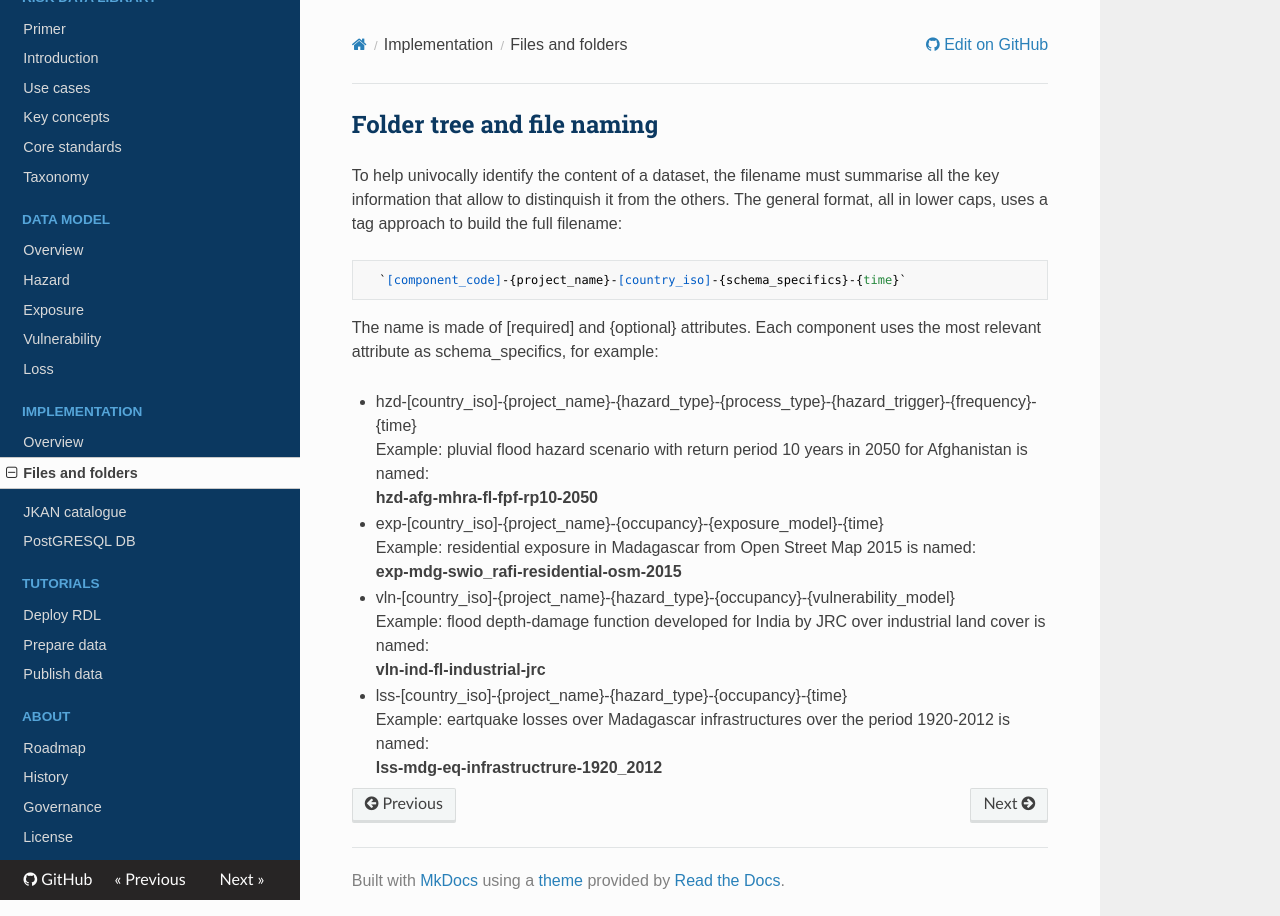
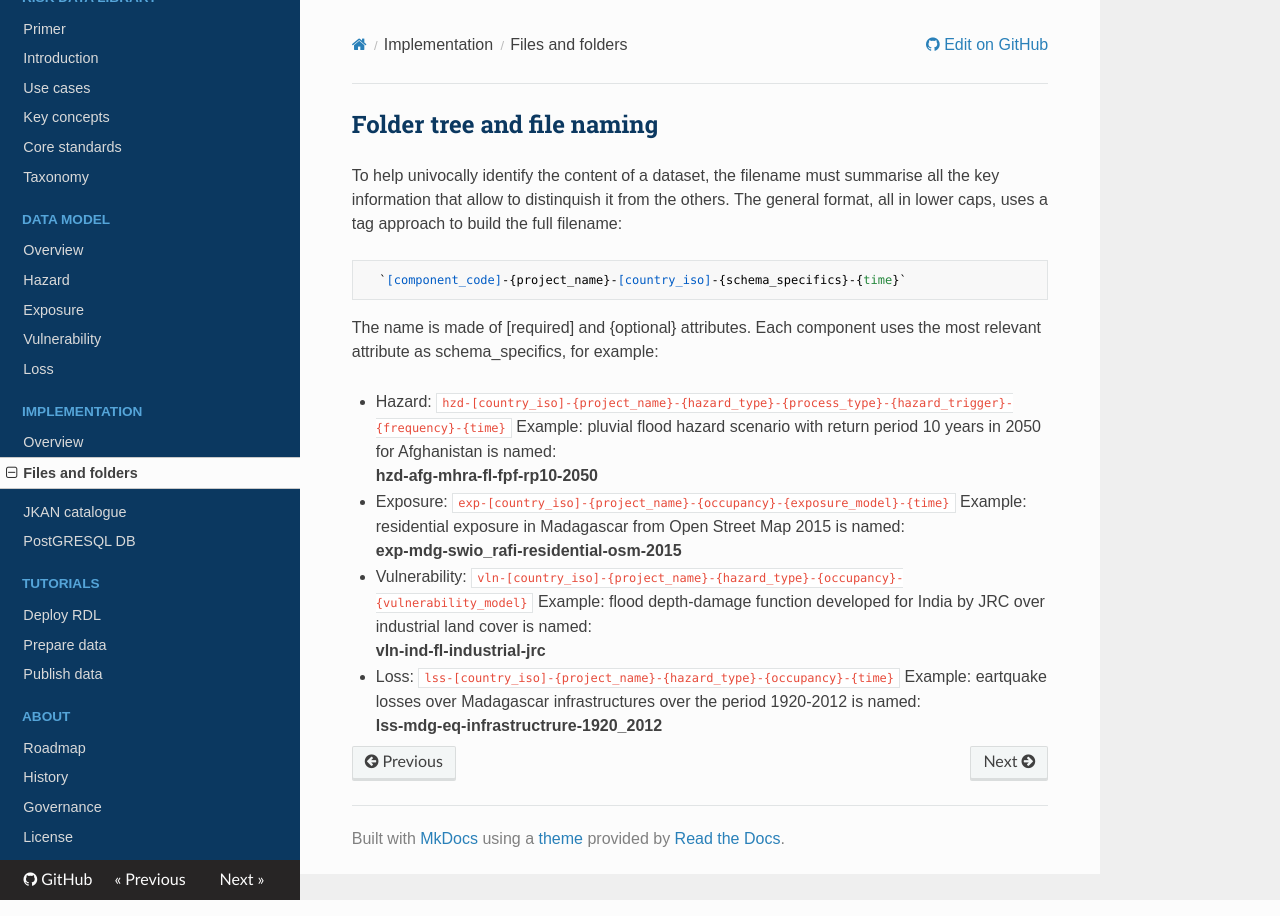
Before and after one commit to GFDRR/rdl-docs, an MkDocs documentation site: the page built from docs/folder_files.md, in a window 1280 px wide. Built offline with MkDocs 1.6.1, drawn with Linux system fonts in a browser that asks for light colours; nearby versions of some CDN libraries.

Commit message:
Update folder_files.md

```diff
--- a/docs/folder_files.md
+++ b/docs/folder_files.md
@@ -7,18 +7,18 @@ The general format, all in lower caps, uses a tag approach to build the full fil
 
 The name is made of [required] and {optional} attributes. Each component uses the most relevant attribute as schema_specifics, for example:
 
- - hzd-[country_iso]-{project_name}-{hazard_type}-{process_type}-{hazard_trigger}-{frequency}-{time}<br>
+ - Hazard: `hzd-[country_iso]-{project_name}-{hazard_type}-{process_type}-{hazard_trigger}-{frequency}-{time}`
          Example: pluvial flood hazard scenario with return period 10 years in 2050 for Afghanistan is named:<br>
          **hzd-afg-mhra-fl-fpf-rp10-2050**
 
- - exp-[country_iso]-{project_name}-{occupancy}-{exposure_model}-{time}<br>
+ - Exposure: `exp-[country_iso]-{project_name}-{occupancy}-{exposure_model}-{time}`
          Example: residential exposure in Madagascar from Open Street Map 2015 is named:<br>
          **exp-mdg-swio_rafi-residential-osm-2015**
 
- - vln-[country_iso]-{project_name}-{hazard_type}-{occupancy}-{vulnerability_model}<br>
+ - Vulnerability: `vln-[country_iso]-{project_name}-{hazard_type}-{occupancy}-{vulnerability_model}`
          Example: flood depth-damage function developed for India by JRC over industrial land cover is named:<br>
          **vln-ind-fl-industrial-jrc**
 
- - lss-[country_iso]-{project_name}-{hazard_type}-{occupancy}-{time}<br>
+ - Loss: `lss-[country_iso]-{project_name}-{hazard_type}-{occupancy}-{time}`
    Example: eartquake losses over Madagascar infrastructures over the period 1920-2012 is named:<br>
    **lss-mdg-eq-infrastructrure-1920_2012**
```
